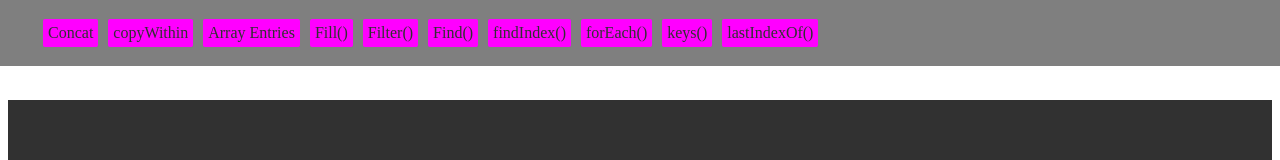
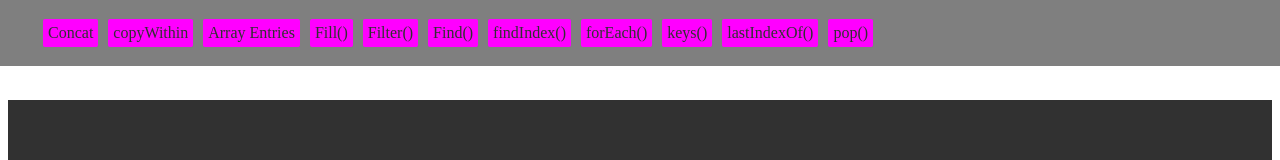
Before and after one commit to afsar-uddin/jsArray, a plain HTML site: page index.html in a window 1280 px wide. Shown: the top 160 px of the page. Drawn offline with Linux system fonts and the light colour scheme.

Commit message:
pop menu

```diff
--- a/index.html
+++ b/index.html
@@ -25,6 +25,7 @@ div#concat {margin-top: 100px;}
             <li><a href="#forEach">forEach()</a></li>
             <li><a href="#keys">keys()</a></li>
             <li><a href="#lastIndexOf">lastIndexOf()</a></li>
+            <li><a href="#pop">pop()</a></li>
         </ul>
     </div>
     <div id="concat">
```
